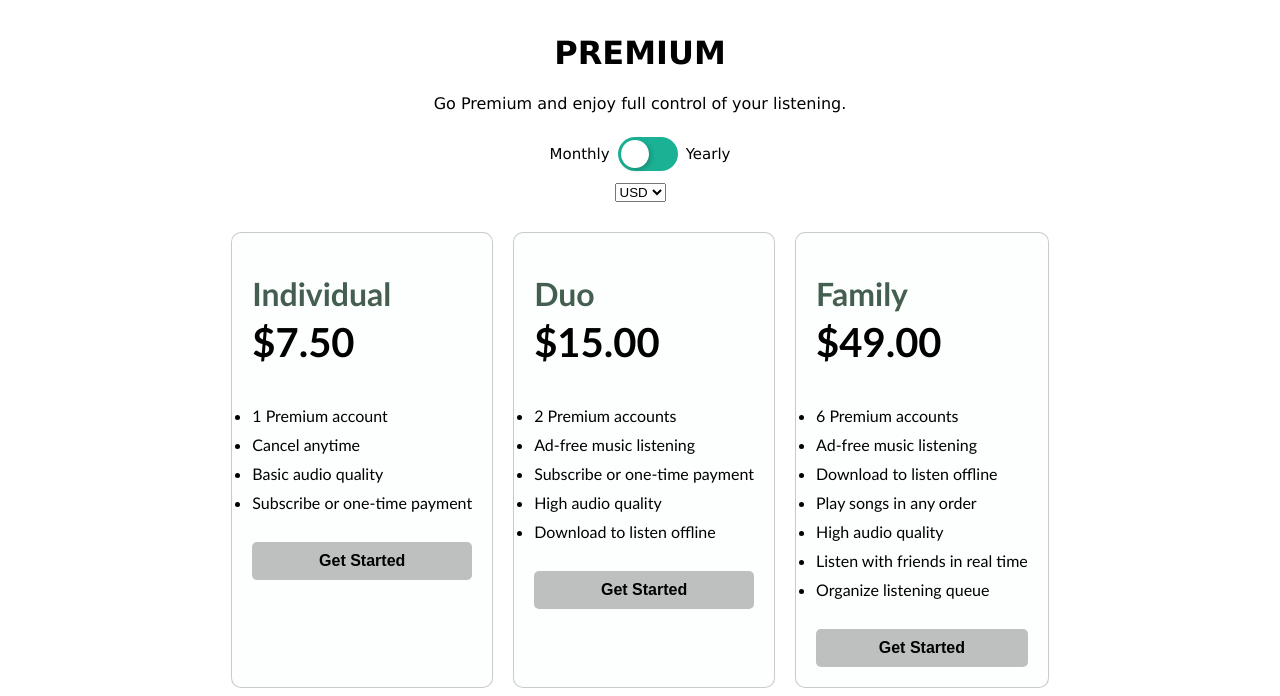
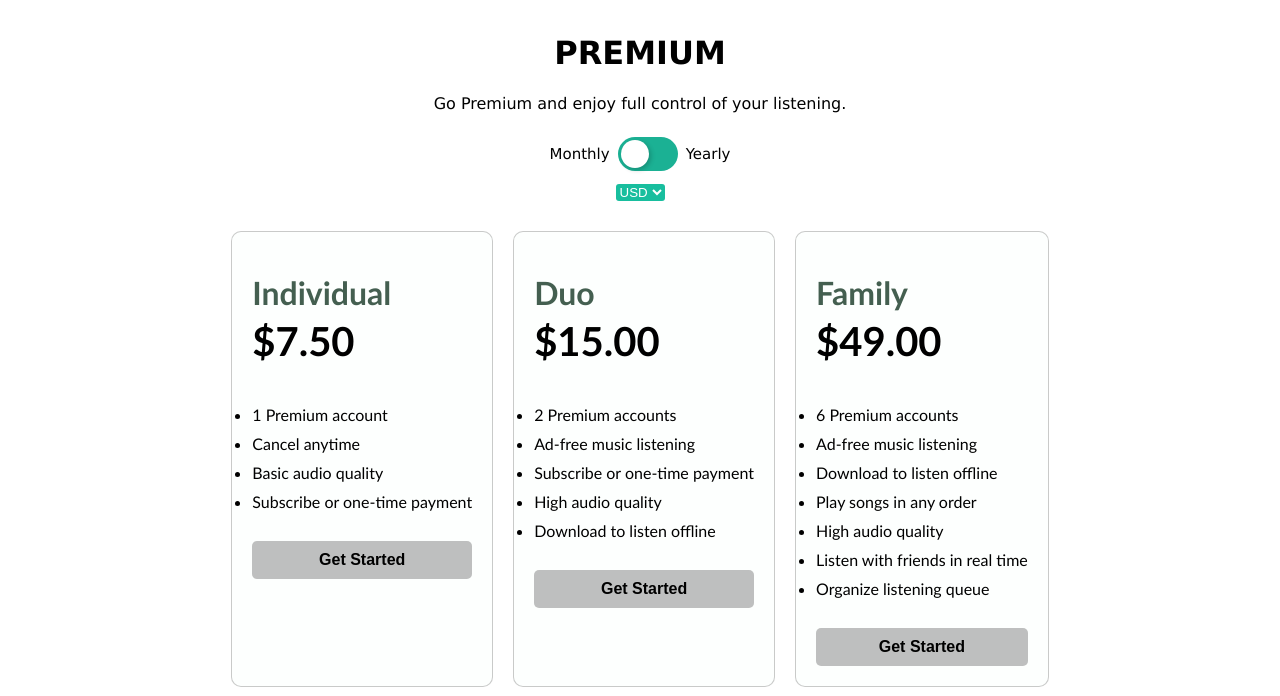
Before and after one commit to sandeepreddy2462/pricing-page, a plain HTML site: page pricing page/index.html in a window 1280 px wide. Shown: the part 107-803 px from the top of the page. Drawn offline with Linux system fonts and the light colour scheme.

Commit message:
style.css

```diff
--- a/pricing page/style.css
+++ b/pricing page/style.css
@@ -109,6 +109,12 @@ ul{
   gap: 2em;
   margin-bottom: 20px;
   text-align: center;
+}
+#currency-select {
+  border: none;
+  border-radius: 3px;
+  background-color: #18be9e;
+  color: white;
 }
 .switch-wrapper{
     position: relative;
```
